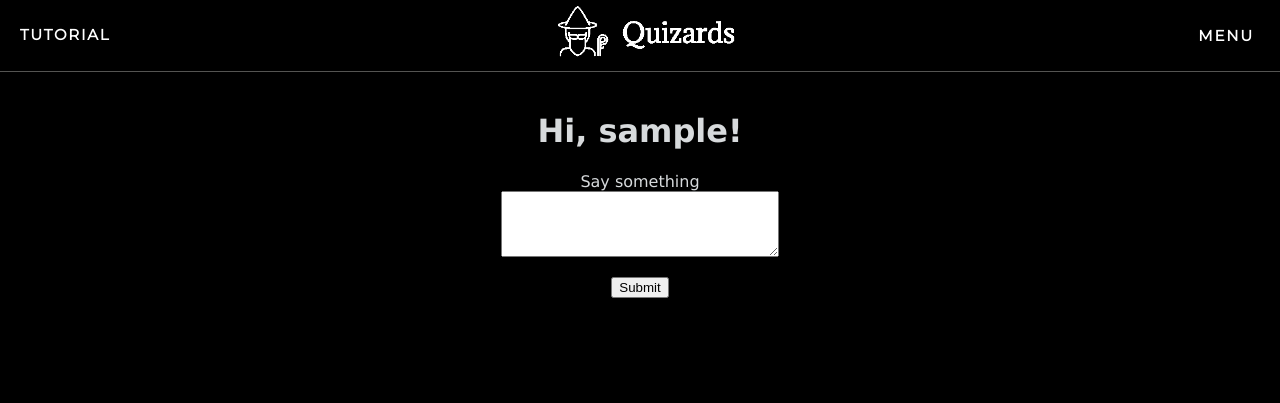
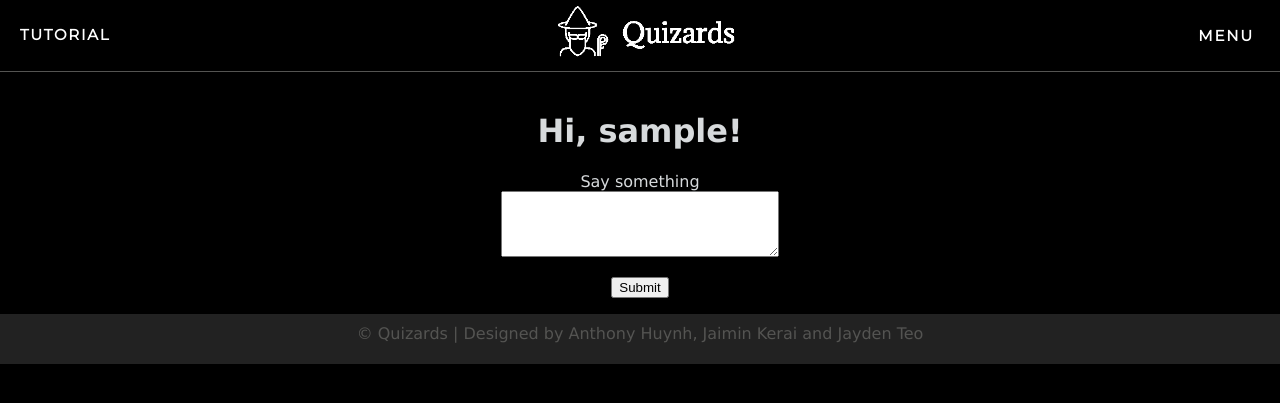
Before and after one commit to jaiminkerai/Quiz-Survey-WebProject, a Flask app: page /index in a window 1280 px wide. Shown: the top 403 px of the page. Run offline with Flask 2, Linux system fonts and the light colour scheme; the visitor is signed in with stand-in values (Sample User, id 1); data comes from the database, SQL or seed files in the repository; both versions use the stored data as it was after the commit; data that the repository does not hold is empty; some libraries are stand-ins or nearby versions.

Commit message:
creating a footer

```diff
--- a/app/static/css/styles.css
+++ b/app/static/css/styles.css
@@ -444,3 +444,21 @@ header {
   margin-left: 100px;
   margin-right: 100px;
 }
+
+/* FOOTER */
+.footer {
+  background-color: #222222;
+  color: #545452;
+  height:50px;
+  position:relative;
+}
+.footer .footer-bottom {
+  height: 40px;
+  text-align: center;
+  vertical-align: auto;
+  bottom:0px;
+  left:0px;
+  position:absolute;
+  width:100%;
+  padding-top:20px;
+}
--- a/app/templates/base.html
+++ b/app/templates/base.html
@@ -65,7 +65,14 @@
             {% endblock %}
         </div>
 
+        <!-- creating footer for all pages -->
+        <div class="footer">
+            <div class="footer-bottom">
+                &copy; Quizards | Designed by Anthony Huynh, Jaimin Kerai and Jayden Teo
+            </div>
+        </div>
         <!-- linking scripts.js folder -->
         <script src="/static/scripts.js" charset="utf-8"></script>
+
     </body>
 </html>
```
Also changed, not shown: app.db.
